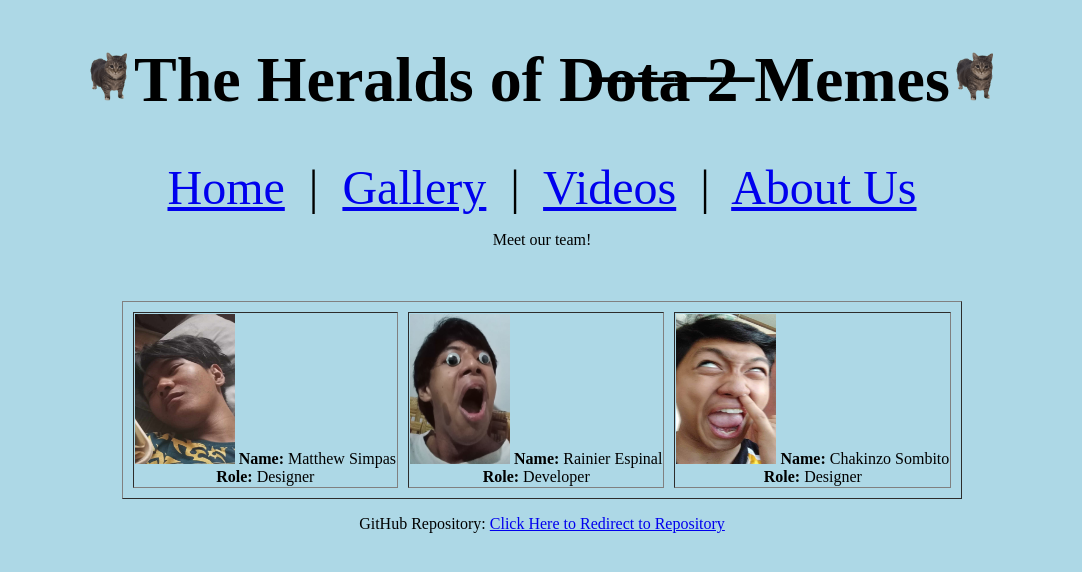
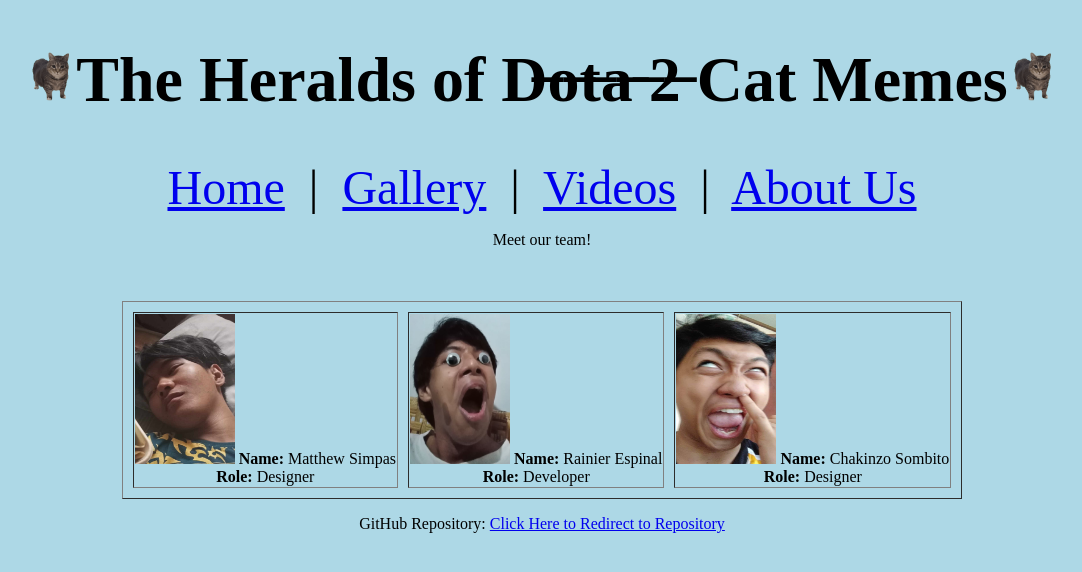
Before and after one commit to Reynir-Ardsi/cmsc126-RJ-sAngels-Lab4A-HTML, a plain HTML site: page about.html in a window 1280 px wide. Shown: the whole page, without its empty margins (98-1180 px from the left). Drawn offline with Linux system fonts and the light colour scheme.

Commit message:
Final Adjustments

```diff
--- a/about.html
+++ b/about.html
@@ -4,7 +4,7 @@
     <title>About Us</title>
 </head>
 <body bgcolor="lightblue" align = "center">
-    <center><font size="6"><h1><img src="Images/oia-uia.gif" alt="Sample Image" width="50" height="50">The Heralds of D̶o̶t̶a̶ ̶2̶ Memes<img src="Images/oia-uia.gif" alt="Sample Image"  width="50" height="50"></h1></font></center>
+    <center><font size="6"><h1><img src="Images/oia-uia.gif" alt="Sample Image" width="50" height="50">The Heralds of D̶o̶t̶a̶ ̶2̶ Cat Memes<img src="Images/oia-uia.gif" alt="Sample Image"  width="50" height="50"></h1></font></center>
 
     <font size="7"><nav>
         <a href="home.html">Home</a> &nbsp;|&nbsp;
```
Also changed, not shown: gallery.html (+1 -1 lines), video.html (+1 -1 lines).
